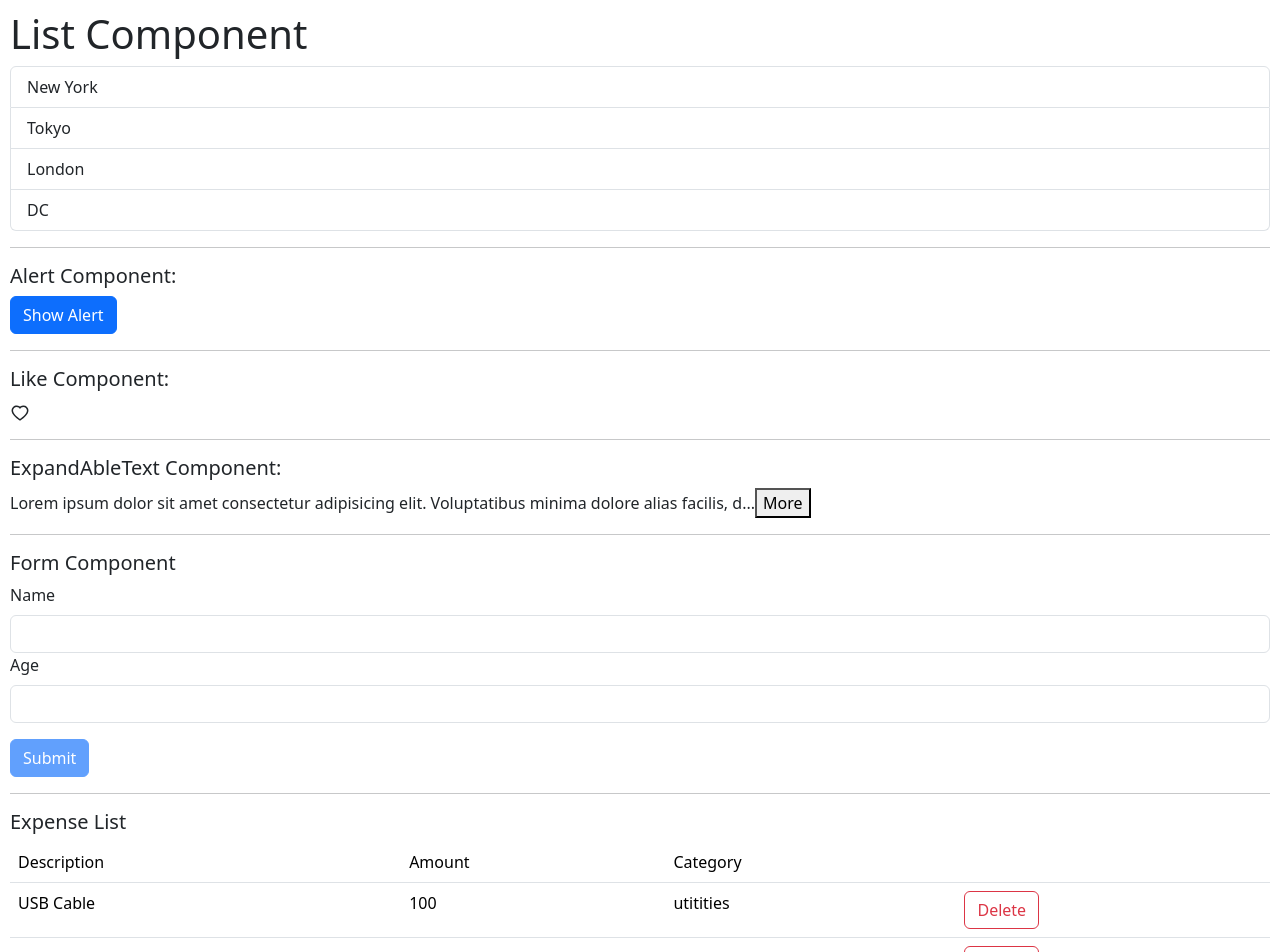
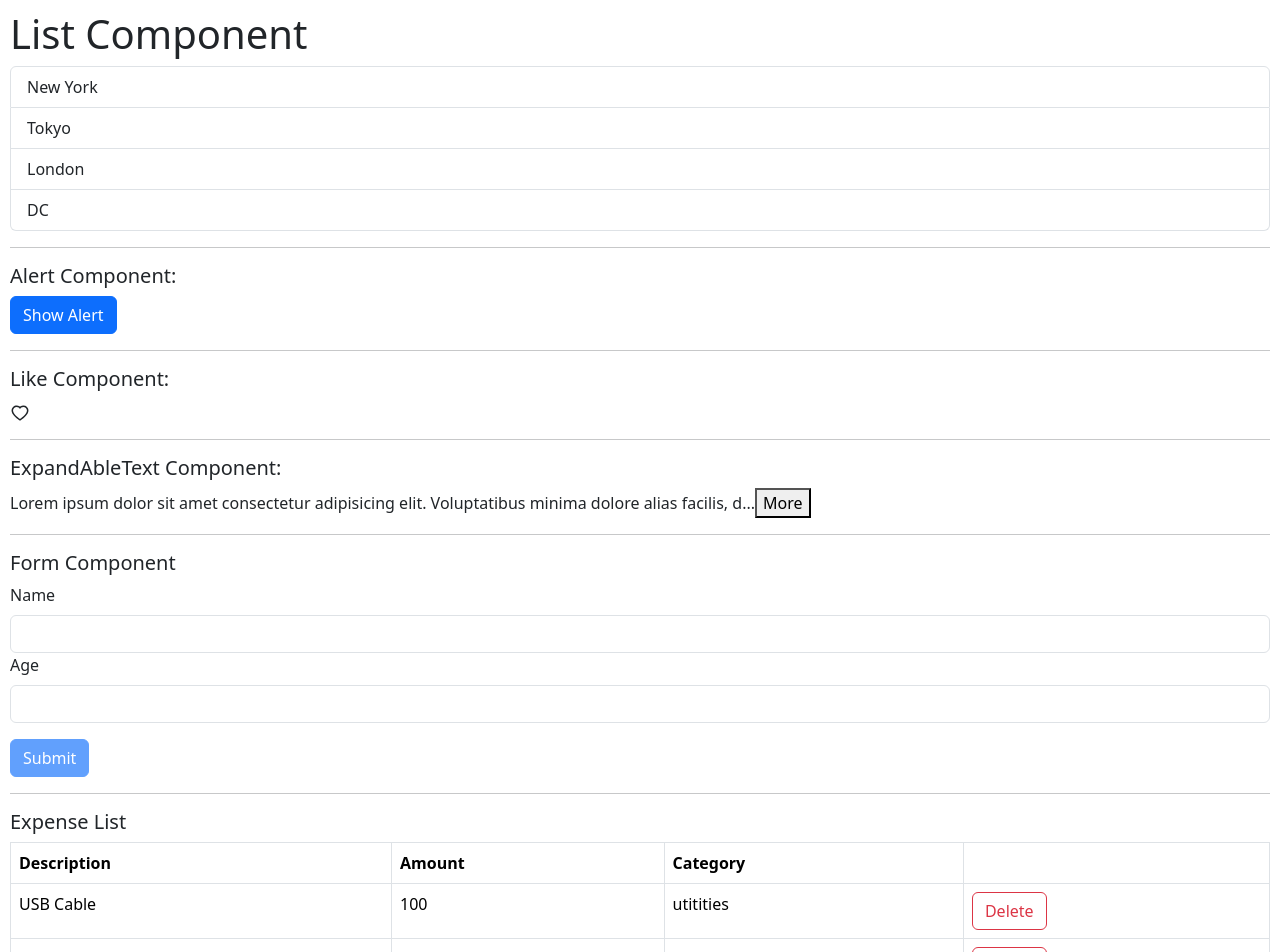
Before and after one commit to awab228/react-ts-vite, a React (Vite) app: page / in a window 1280 px wide. Shown: the top 952 px of the page. Built offline with nearby package versions, Linux system fonts and the light colour scheme.

Commit message:
Fixes the table

```diff
--- a/src/expense-tracker/components/ExpenseList.tsx
+++ b/src/expense-tracker/components/ExpenseList.tsx
@@ -11,13 +11,13 @@ interface Props {
 const ExpenseList = ({ expenses, onDelete }: Props) => {
   if (expenses.length === 0) return null;
   return (
-    <table className="table table-boardered">
+    <table className="table table-bordered">
       <thead>
         <tr>
-          <td>Description</td>
-          <td>Amount</td>
-          <td>Category</td>
-          <td></td>
+          <th>Description</th>
+          <th>Amount</th>
+          <th>Category</th>
+          <th></th>
         </tr>
       </thead>
       <tbody>
```
